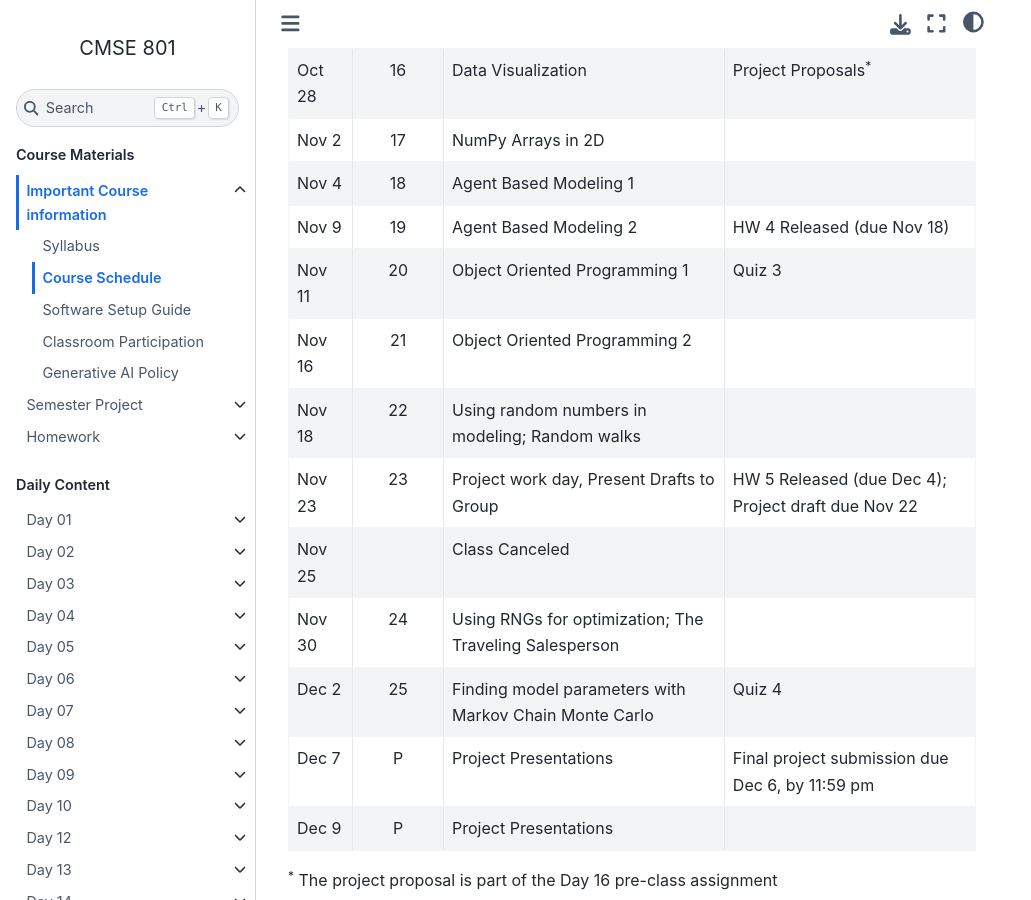
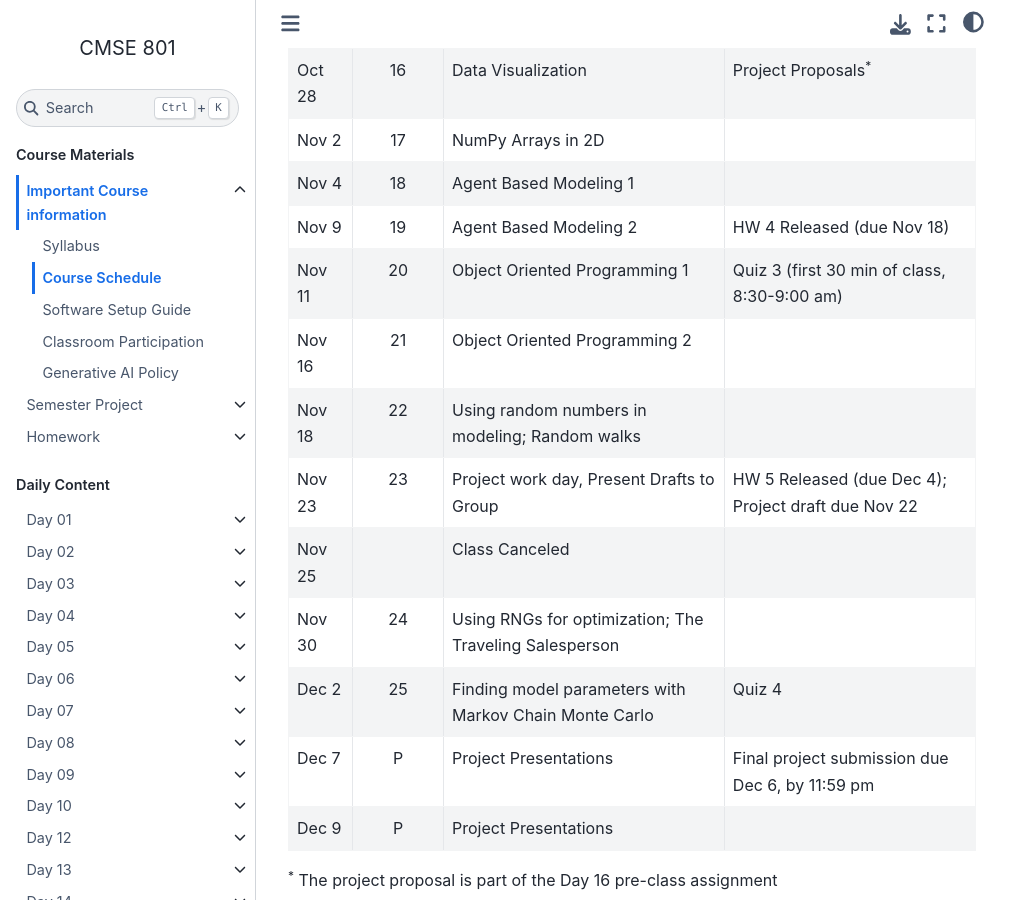
Before and after one commit to msu-cmse-courses/CMSE801-F26, a Jupyter Book: the page built from Course_Documents/Schedule/schedule.md, in a window 1280 px wide and 900 px high, scrolled down 1390 px. Shown: the whole window, without its empty margins (0-1031 px from the left). Built offline with Jupyter Book 1.0.4 settings and Sphinx 7.4.7 and the Sphinx Book theme 1.1.4, drawn with Linux system fonts in a browser that asks for light colours; pages that are not in the unit, such as notebooks, are missing from menus.

Commit message:
Schedule: state the Quiz 3 window on the Day 20 row
Quiz 3 runs in the first 30 minutes of class on Nov 11, 8:30-9:00 am. That
window was announced only on the Day 19 slide deck, so a student who missed
Monday had no written record of it. The authority schedule now carries it.

The other three quizzes list no time; Quiz 3 is the only one with a window
committed to in class.

Co-Authored-By: Claude Opus 5 <noreply@anthropic.com>
Claude-Session: https://claude.ai/code/session_01We61HaNPRnXhmivQV5wJma

```diff
--- a/Course_Documents/Schedule/schedule.md
+++ b/Course_Documents/Schedule/schedule.md
@@ -26,7 +26,7 @@ Below is the approximate timeline for the course. Please note that everything is
 | Nov 2     |       17       | NumPy Arrays in 2D   |                                      |
 | Nov 4     |       18       | Agent Based Modeling 1                              |  |
 | Nov 9     |       19       | Agent Based Modeling 2                                | HW 4 Released (due Nov 18)           |
-| Nov 11     |       20       | Object Oriented Programming 1                         |Quiz 3                               |
+| Nov 11     |       20       | Object Oriented Programming 1                         |Quiz 3 (first 30 min of class, 8:30-9:00 am) |
 | Nov 16     |       21       | Object Oriented Programming 2                         |                                     |
 | Nov 18    |       22       | Using random numbers in modeling; Random walks        |                                      |
 | Nov 23    |       23       | Project work day, Present Drafts to Group              | HW 5 Released (due Dec 4); Project draft due Nov 22 |
```
